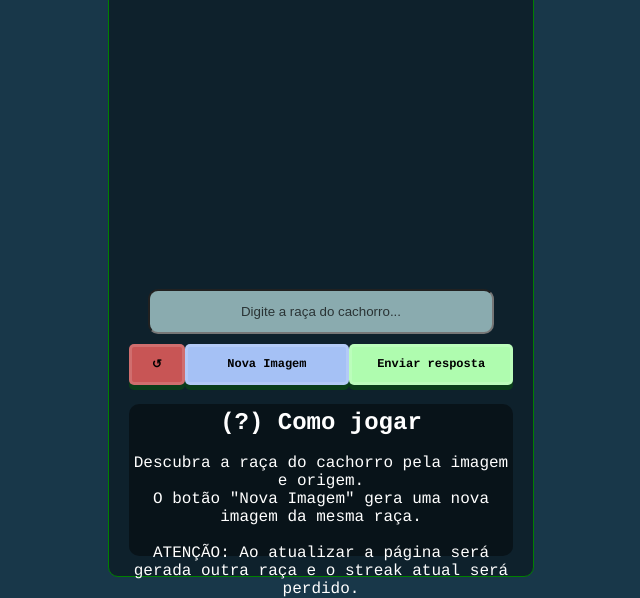
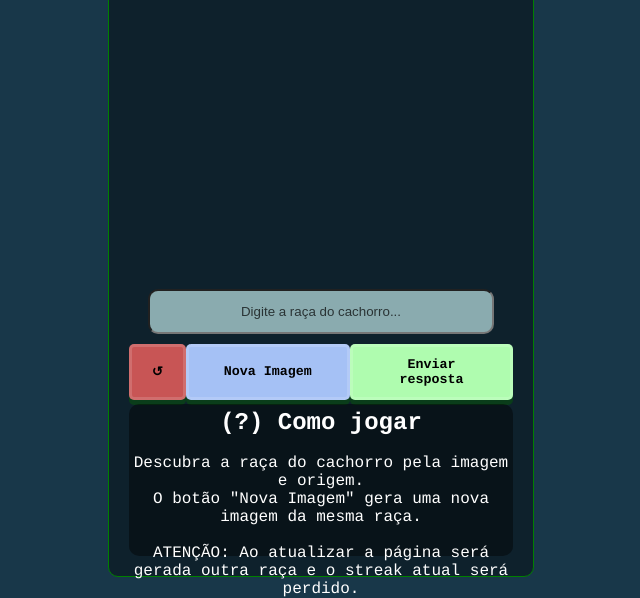
Before and after one commit to RafhaelBrum/dogGuesser, a website: page index.html in a window 1280 px wide. Shown: the part 213-811 px from the top of the page, without its empty margins (319-959 px from the left). Drawn offline with Linux system fonts and the light colour scheme; no server answers.

Commit message:
css upgrade

```diff
--- a/style.css
+++ b/style.css
@@ -3,7 +3,6 @@
     margin: 0;
     box-sizing: border-box;
 }
-
 
 body {
     position: relative;
@@ -86,10 +85,8 @@ main {
 button {
     border: 3px solid rgba(255, 255, 255, 0.15);
     padding: 10px 20px;
-    font-size: 12px;
-    font-weight: 700;
+    font-weight: 900;
     font-family: Courier, monospace;
-    color: #000000;
     border-radius: 5px;
     transition: all ease 0.1s;
     box-shadow: 0px 5px 0px 0px rgba(5, 95, 5, 0.45);
@@ -140,7 +137,6 @@ button:active {
     transition: 0.5s;
 }
 
-
 @media screen and (max-width: 768px) {
     .container {
         width: 80%;
```
